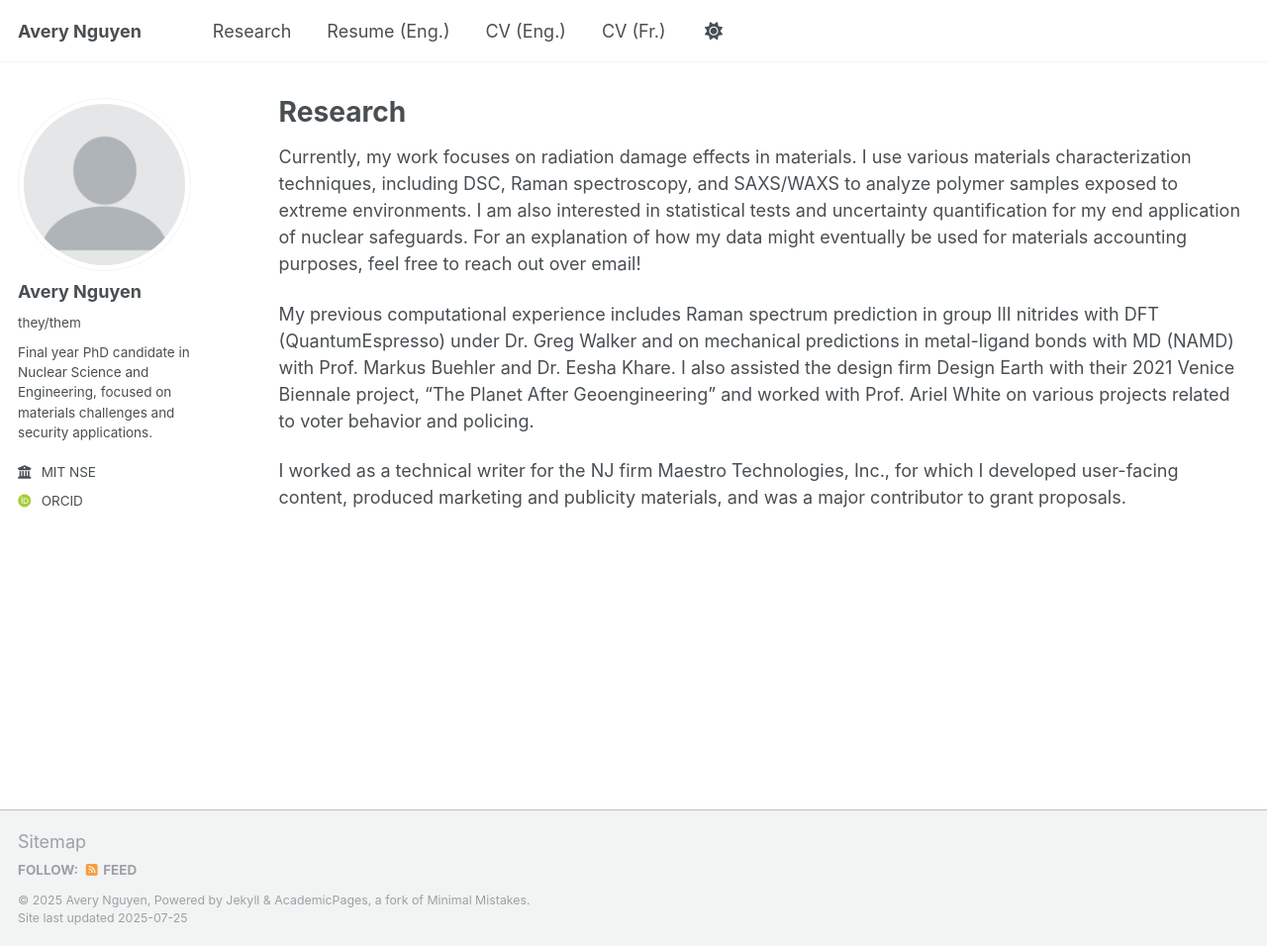
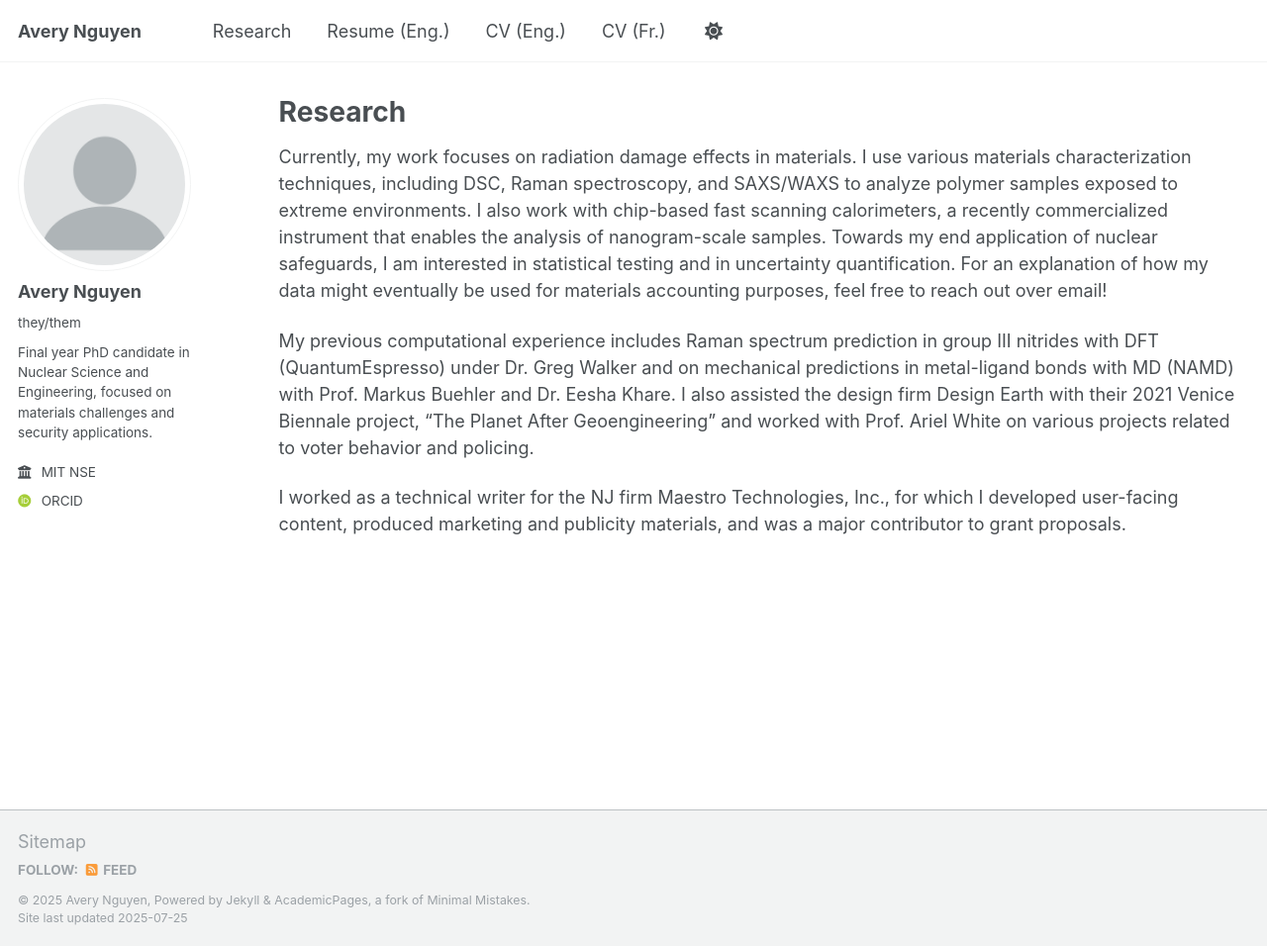
Before and after one commit to averyaviary/averyaviary.github.io, a Jekyll site: the page built from _pages/research.md, in a window 1280 px wide and 956 px high. Shown: the whole window at 99% size. Built offline with Jekyll 4.4.1, drawn with Linux system fonts in a browser that asks for light colours; some web fonts are replaced; a script that is not in the unit is left out.

Commit message:
Update research.md

```diff
--- a/_pages/research.md
+++ b/_pages/research.md
@@ -5,7 +5,7 @@ permalink: /research/
 author_profile: true
 ---
 
-Currently, my work focuses on radiation damage effects in materials. I use various materials characterization techniques, including DSC, Raman spectroscopy, and SAXS/WAXS to analyze polymer samples exposed to extreme environments. I am also interested in statistical tests and uncertainty quantification for my end application of nuclear safeguards. For an explanation of how my data might eventually be used for materials accounting purposes, feel free to reach out over email!
+Currently, my work focuses on radiation damage effects in materials. I use various materials characterization techniques, including DSC, Raman spectroscopy, and SAXS/WAXS to analyze polymer samples exposed to extreme environments. I also work with chip-based fast scanning calorimeters, a recently commercialized instrument that enables the analysis of nanogram-scale samples. Towards my end application of nuclear safeguards, I am interested in statistical testing and in uncertainty quantification. For an explanation of how my data might eventually be used for materials accounting purposes, feel free to reach out over email!
 
 My previous computational experience includes Raman spectrum prediction in group III nitrides with DFT (QuantumEspresso) under Dr. Greg Walker and on mechanical predictions in metal-ligand bonds with MD (NAMD) with Prof. Markus Buehler and Dr. Eesha Khare. I also assisted the design firm Design Earth with their 2021 Venice Biennale project, "The Planet After Geoengineering" and worked with Prof. Ariel White on various projects related to voter behavior and policing.
 
```
